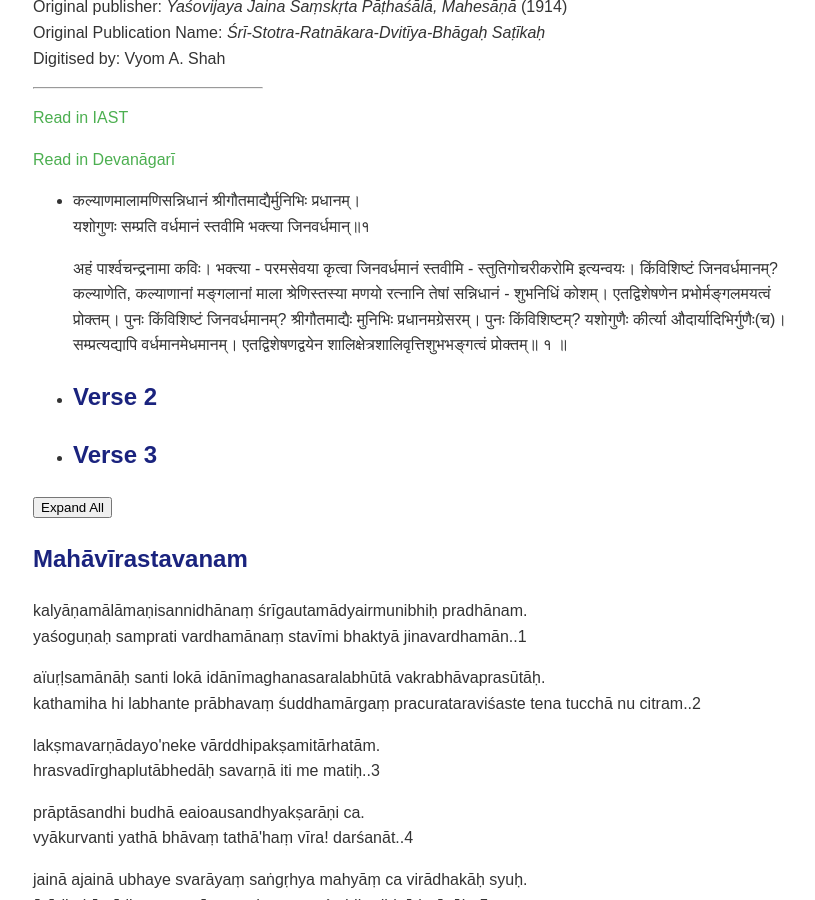
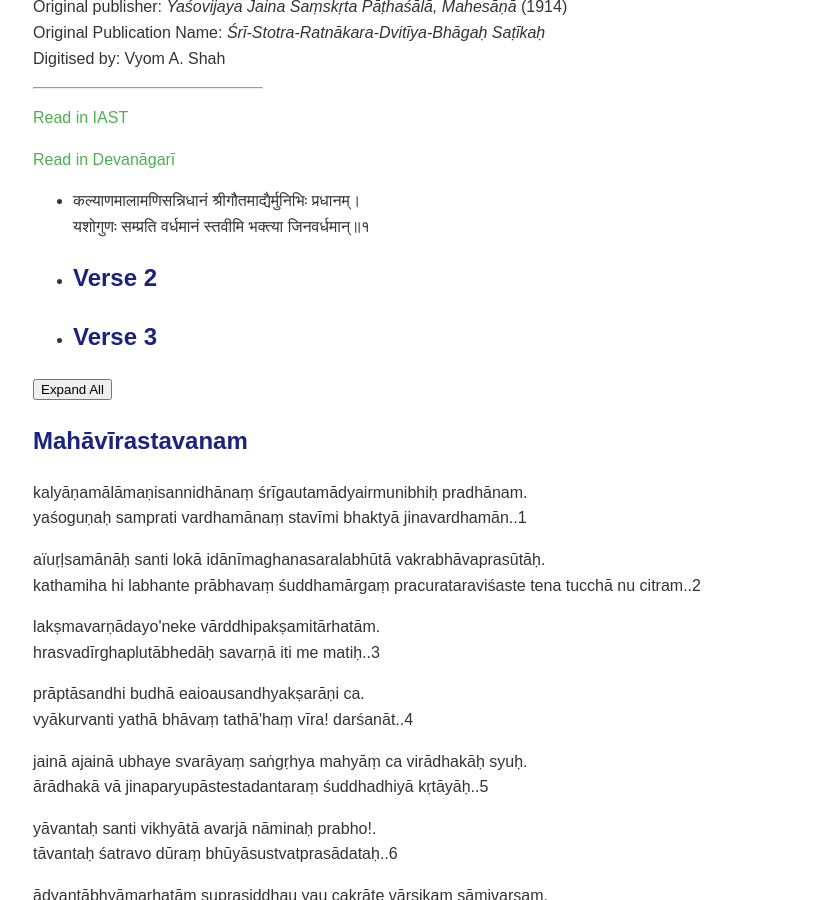
Before and after one commit to svyoma/svyoma.github.io, a Jekyll site: the page blogs/parsvacandra_mahavira.html, which Jekyll copies as it is, in a window 1280 px wide and 900 px high, scrolled down 504 px. Shown: the whole window, without its empty margins (227-1042 px from the left). Built offline with Jekyll 4.4.1, drawn with Linux system fonts in a browser that asks for light colours; some web fonts are replaced.

Commit message:
Update parsvacandra_mahavira.html

```diff
--- a/blogs/parsvacandra_mahavira.html
+++ b/blogs/parsvacandra_mahavira.html
@@ -157,7 +157,7 @@
               <li class="verse">
                 <p class="sanskrit-verse"> कल्याणमालामणिसन्निधानं श्रीगौतमाद्यैर्मुनिभिः प्रधानम्।<br />यशोगुणः सम्प्रति वर्धमानं स्तवीमि भक्त्या जिनवर्धमान्॥१</p>
                 <p class="translation hidden">This toggles the transation for the verse.</p>
-                <p class="commentary hidden"><p>अहं पार्श्वचन्द्रनामा कविः। भक्त्या - परमसेवया कृत्वा जिनवर्धमानं स्तवीमि - स्तुतिगोचरीकरोमि इत्यन्वयः। किंविशिष्टं जिनवर्धमानम्? कल्याणेति, कल्याणानां मङ्गलानां माला श्रेणिस्तस्या मणयो रत्नानि तेषां सन्निधानं - शुभनिधिं कोशम्। एतद्विशेषणेन प्रभोर्मङ्गलमयत्वं प्रोक्तम्। पुनः किंविशिष्टं जिनवर्धमानम्? श्रीगौतमाद्यैः मुनिभिः प्रधानमग्रेसरम्। पुनः किंविशिष्टम्? यशोगुणैः कीर्त्या औदार्यादिभिर्गुणैः(च)। सम्प्रत्यद्यापि वर्धमानमेधमानम्। एतद्विशेषणद्वयेन शालिक्षेत्रशालिवृत्तिशुभभङ्गत्वं प्रोक्तम्॥ १ ॥</p>
+                <p class="commentary hidden">अहं पार्श्वचन्द्रनामा कविः। भक्त्या - परमसेवया कृत्वा जिनवर्धमानं स्तवीमि - स्तुतिगोचरीकरोमि इत्यन्वयः। किंविशिष्टं जिनवर्धमानम्? कल्याणेति, कल्याणानां मङ्गलानां माला श्रेणिस्तस्या मणयो रत्नानि तेषां सन्निधानं - शुभनिधिं कोशम्। एतद्विशेषणेन प्रभोर्मङ्गलमयत्वं प्रोक्तम्। पुनः किंविशिष्टं जिनवर्धमानम्? श्रीगौतमाद्यैः मुनिभिः प्रधानमग्रेसरम्। पुनः किंविशिष्टम्? यशोगुणैः कीर्त्या औदार्यादिभिर्गुणैः(च)। सम्प्रत्यद्यापि वर्धमानमेधमानम्। एतद्विशेषणद्वयेन शालिक्षेत्रशालिवृत्तिशुभभङ्गत्वं प्रोक्तम्॥ १ ॥</p>
               </li>
               <li class="verse">
                 <h2 class="sanskrit-verse"> Verse 2 </h2>
```
